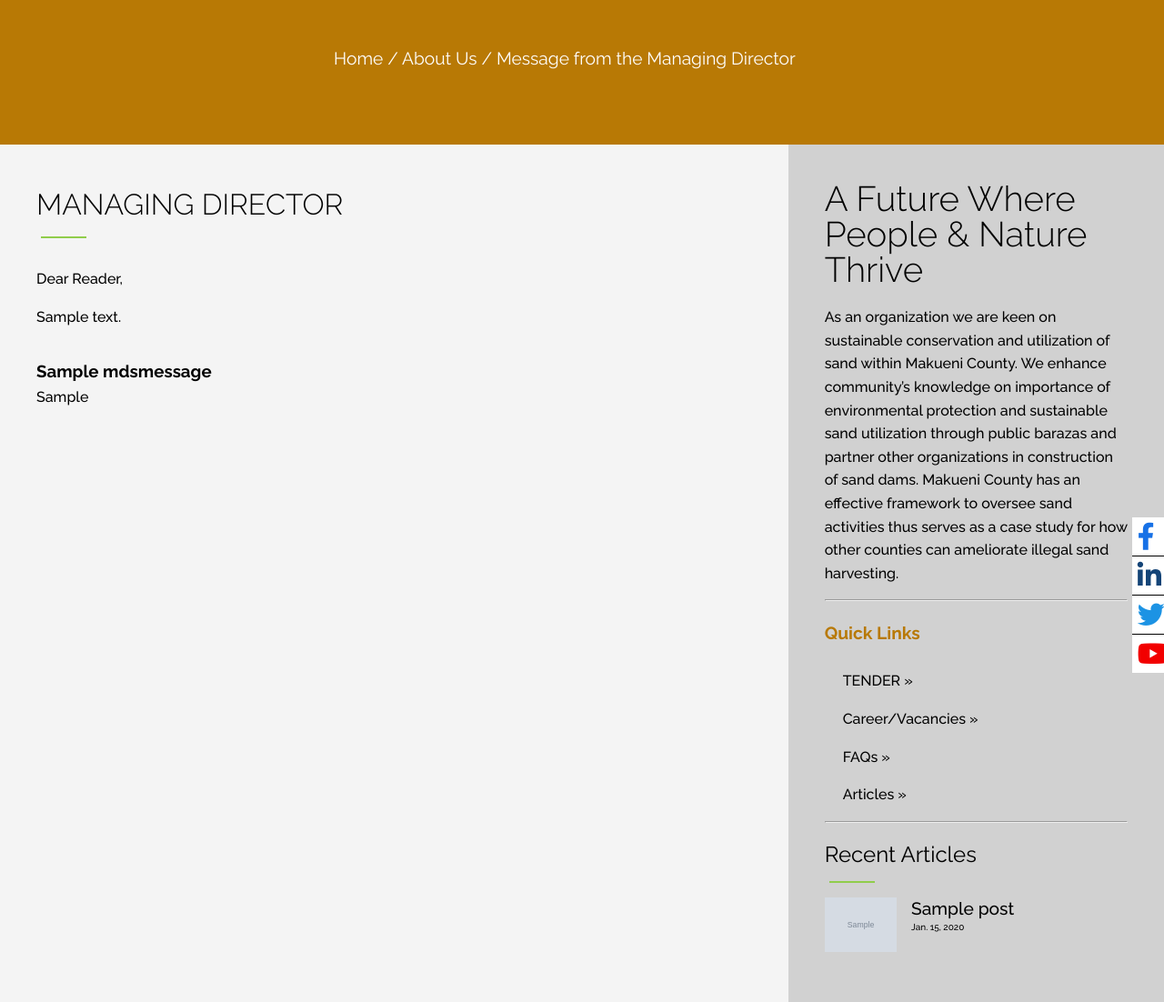
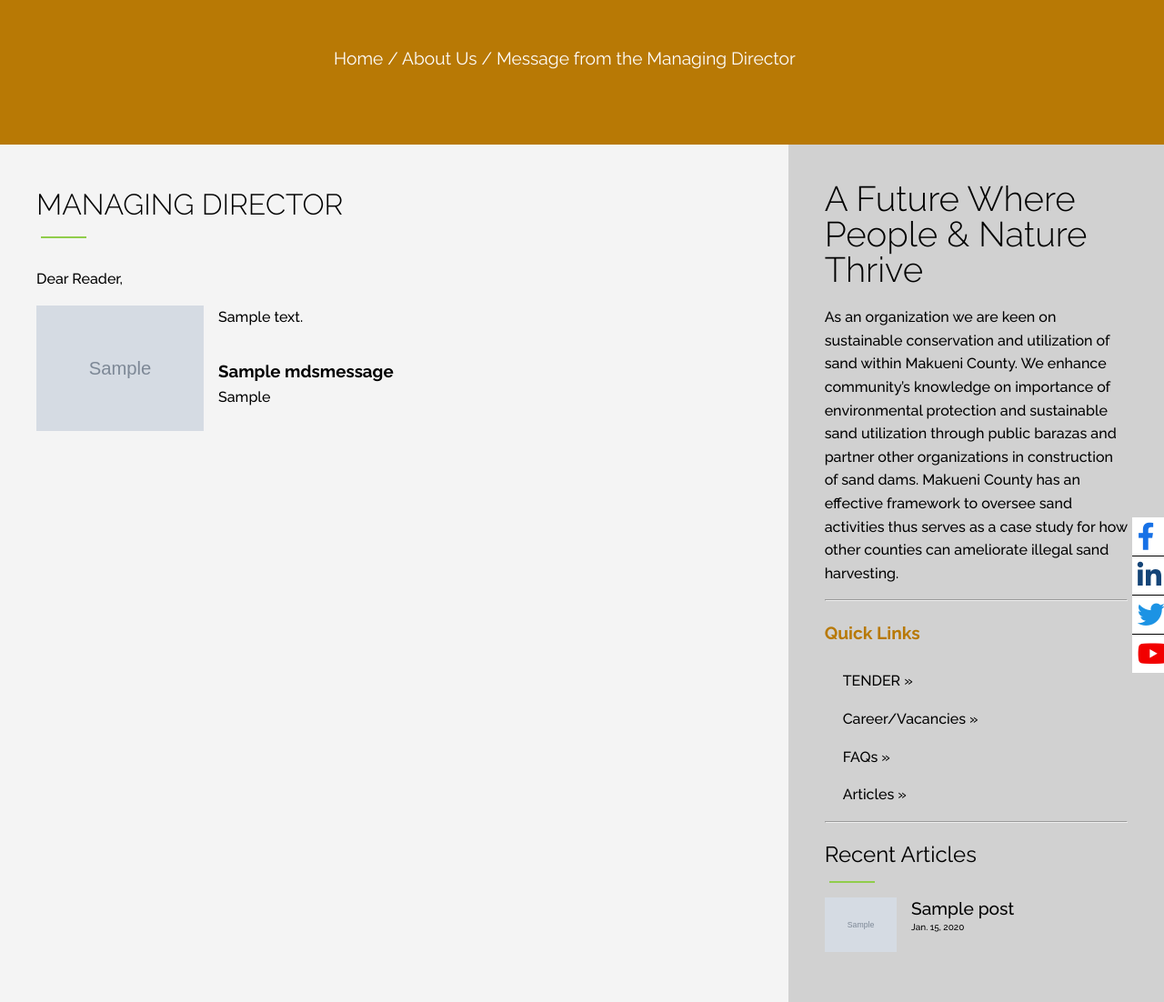
Before and after one commit to enockabere/Mak-Website, a Django app: page /about/message-from-the-managing-director/ in a window 1280 px wide. Shown: the part 146-1248 px from the top of the page at 91% size. Run offline with Django 4.2, Linux system fonts and the light colour scheme; tables that the repository leaves empty hold one stand-in row (values such as "Sample post"); grey boxes marked "Sample" are stand-in pictures; some libraries are stand-ins or nearby versions; some web fonts are replaced.

Commit message:
mds message picture

```diff
--- a/about/templates/md-message.html
+++ b/about/templates/md-message.html
@@ -23,8 +23,10 @@
             {% for message in message %}
             <div class="message-container">
                 <p class="mb-1">Dear Reader, <br></p>
-                <p>{{ message.message|safe }}
-                </p>
+                <div class="msg">
+                    <img src="{{ message.image.url }}" alt="" class="img__wrap">
+                    {{ message.message|safe }}
+                </div>
                 <div class="md-info mt-2">
                     <!-- <div class="signature my-1">
                         <p style="font-family:'Dawning of a New Day', cursive; font-size: 3em;">{{message.name_of_md}}</p>
--- a/root/settings/local.py
+++ b/root/settings/local.py
@@ -10,7 +10,7 @@ SECRET_KEY = 'django-insecure-kos#arysn&f%^lq3#ey2$_%46@u+$%&7blhxt86&iizicrjaf@
 # SECURITY WARNING: don't run with debug turned on in production!
 DEBUG = True
 
-ALLOWED_HOSTS = ['localhost', 'makueni-sand-authotiry.herokuapp.com']
+ALLOWED_HOSTS = ['127.0.0.1','localhost', 'makueni-sand-authotiry.herokuapp.com']
 
 # Database
 # https://docs.djangoproject.com/en/3.0/ref/settings/#databases
--- a/static/css/style.css
+++ b/static/css/style.css
@@ -1057,6 +1057,12 @@ textarea {
     grid-template-columns: auto;
   }
 }
+.grid__main--item .message-container .msg img {
+  float: left;
+  width: 200px;
+  padding-right: 1em;
+  padding-bottom: 1em;
+}
 .grid__main--items h2 {
   color: rgb(184, 121, 5);
 }
@@ -3204,6 +3210,7 @@ footer .certified {
   z-index: 100;
   text-align: center;
   width: 100%;
+  font-size: smaller;
 }
 .error__bottom--content {
   display: flex;
--- a/static/scss/globals/_error.scss
+++ b/static/scss/globals/_error.scss
@@ -43,6 +43,7 @@
         z-index: 100;
         text-align: center;
         width: 100%;
+        font-size: smaller;
 
         &--content {
             display: flex;
--- a/static/scss/globals/_main.scss
+++ b/static/scss/globals/_main.scss
@@ -313,6 +313,8 @@
         p {
             padding-block: 0.5em;
         }
+
+
 
         .inner {
 
--- a/static/scss/layouts/_grid.scss
+++ b/static/scss/layouts/_grid.scss
@@ -15,7 +15,8 @@
     &__main,
     &__sidebar {
         padding: 40px;
-        @include u.breakpoint-down(x-small){
+
+        @include u.breakpoint-down(x-small) {
             padding: 10px;
         }
     }
@@ -31,6 +32,20 @@
             display: grid;
             grid-template-columns: auto;
 
+        }
+
+        &--item {
+            .message-container {
+                .msg {
+
+                    img {
+                        float: left;
+                        width: 200px;
+                        padding-right: 1em;
+                        padding-bottom: 1em;
+                    }
+                }
+            }
         }
 
         &--items {
@@ -146,7 +161,7 @@
                     li {
                         margin-block: .5em;
 
-                        &:last-child{
+                        &:last-child {
                             text-align: right;
                         }
                     }
```
